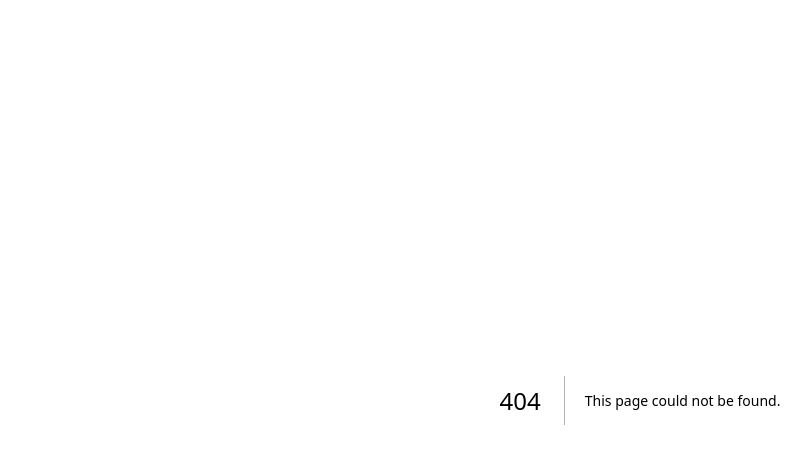
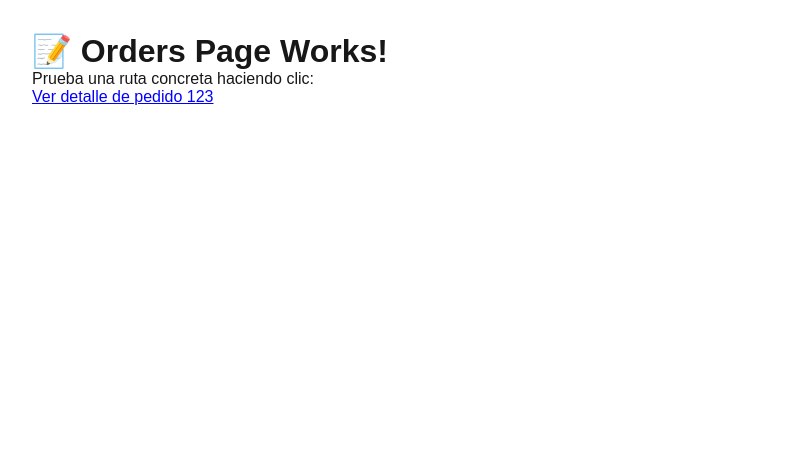
Before and after one commit to NC5002/restaurant-delivery-app, a Next.js app: page /orders in a window 1280 px wide. Before the commit this address had no page. Shown: the top 464 px of the page, without its empty margins (0-811 px from the left). Built offline with nearby package versions, Linux system fonts and the light colour scheme.

Commit message:
feat: add basic OrdersPage and OrderDetail skeleton

```diff
--- /dev/null
+++ b/app/orders/page.js
@@ -0,0 +1,16 @@
+// app/orders/page.js
+
+export default function OrdersPage() {
+    return (
+      <main style={{ padding: '2rem' }}>
+        <h1>📝 Orders Page Works!</h1>
+        <p>Prueba una ruta concreta haciendo clic:</p>
+        <a
+          href="/orders/123"
+          style={{ color: 'blue', textDecoration: 'underline' }}
+        >
+          Ver detalle de pedido 123
+        </a>
+      </main>
+    );
+  }
```
Also changed, not shown: app/orders/[id]/page.js (added, +10 -0 lines).
